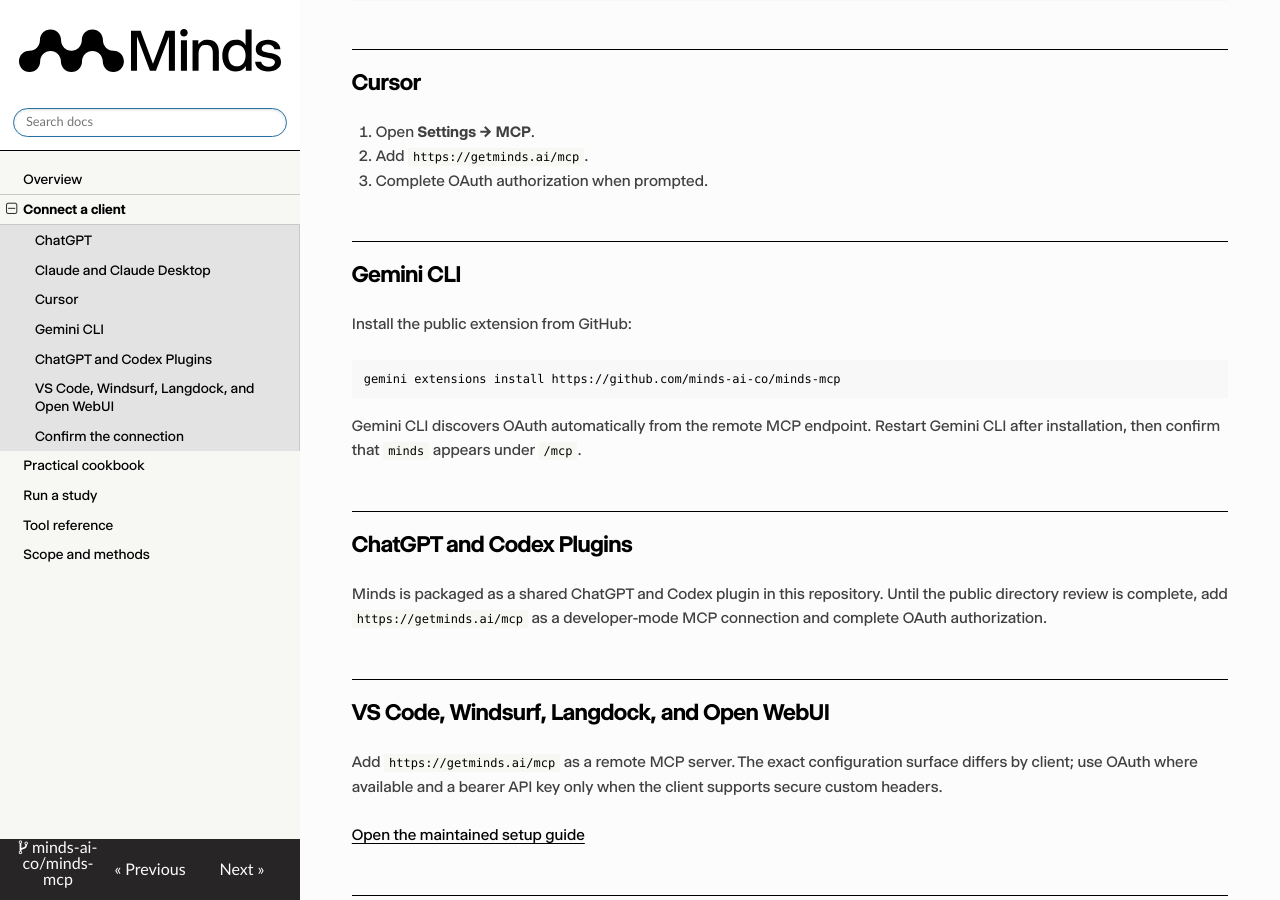
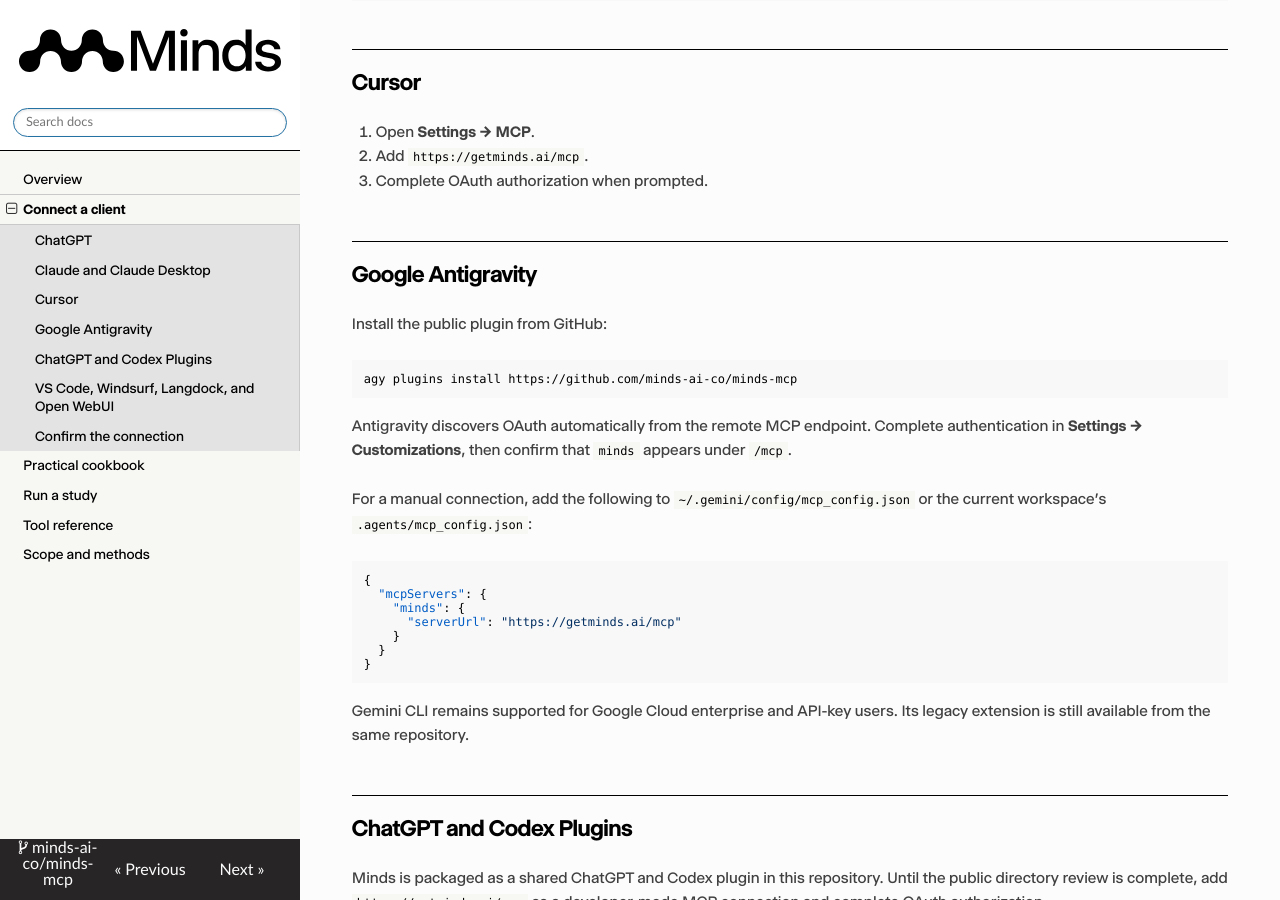
Before and after one commit to minds-ai-co/minds-mcp, an MkDocs documentation site: the page built from reference/connect.md, in a window 1280 px wide and 900 px high, scrolled down 1019 px. Built offline with MkDocs 1.6.1, drawn with Linux system fonts in a browser that asks for light colours; nearby versions of some CDN libraries.

Commit message:
Update Google client setup for Antigravity

````diff
--- a/reference/connect.md
+++ b/reference/connect.md
@@ -41,16 +41,33 @@
 2. Add `https://getminds.ai/mcp`.
 3. Complete OAuth authorization when prompted.
 
-## Gemini CLI
+## Google Antigravity
 
-Install the public extension from GitHub:
+Install the public plugin from GitHub:
 
 ```bash
-gemini extensions install https://github.com/minds-ai-co/minds-mcp
+agy plugins install https://github.com/minds-ai-co/minds-mcp
 ```
 
-Gemini CLI discovers OAuth automatically from the remote MCP endpoint. Restart
-Gemini CLI after installation, then confirm that `minds` appears under `/mcp`.
+Antigravity discovers OAuth automatically from the remote MCP endpoint. Complete
+authentication in **Settings → Customizations**, then confirm that `minds`
+appears under `/mcp`.
+
+For a manual connection, add the following to `~/.gemini/config/mcp_config.json`
+or the current workspace's `.agents/mcp_config.json`:
+
+```json
+{
+  "mcpServers": {
+    "minds": {
+      "serverUrl": "https://getminds.ai/mcp"
+    }
+  }
+}
+```
+
+Gemini CLI remains supported for Google Cloud enterprise and API-key users. Its
+legacy extension is still available from the same repository.
 
 ## ChatGPT and Codex Plugins
 
````
